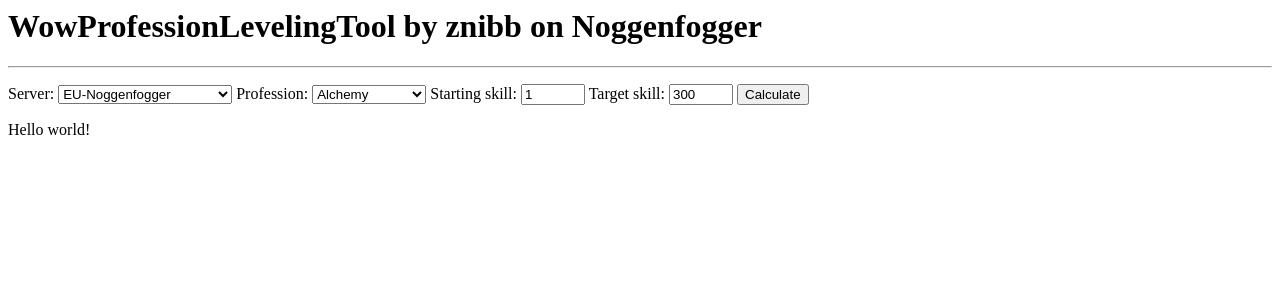
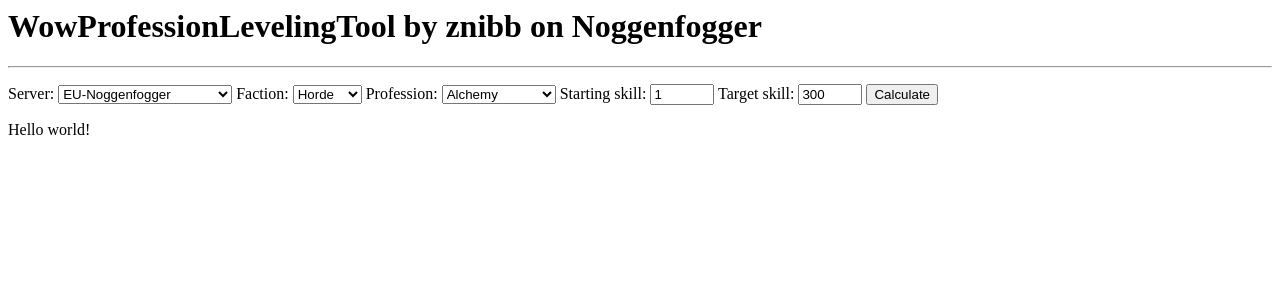
Before and after one commit to znibb/WowProfessionLevelingTool, a Flask app: page / in a window 1280 px wide. Shown: the top 300 px of the page. Run offline with Flask 2, Linux system fonts and the light colour scheme.

Commit message:
Added faction input field

```diff
--- a/app/forms.py
+++ b/app/forms.py
@@ -98,6 +98,9 @@
     server = SelectField(u'Server',
         default='EU-Noggenfogger',
         choices=[(server, server) for server in servers])
+    faction = SelectField(u'Faction',
+        default='Horde',
+        choices=[('Alliance', 'Alliance'), ('Horde', "Horde")])
     profession = SelectField(u'Profession',
         choices=[(profession, profession) for profession in professions])
     startSkill = IntegerField(u'Starting skill',
--- a/app/routes.py
+++ b/app/routes.py
@@ -19,10 +19,12 @@
 
     if not session.get("server") is None:
         form.server.data=session.get("server")
+        form.faction.data=session.get("faction")
         form.profession.data=session.get("profession")
         form.startSkill.data=session.get("startSkill")
         form.targetSkill.data=session.get("targetSkill")
         session.pop("server", None)
+        session.pop("faction", None)
         session.pop("profession", None)
         session.pop("startSkill", None)
         session.pop("targetSkill", None)
@@ -31,9 +33,10 @@
     if form.validate_on_submit():
         now = datetime.now()
         current_time = now.strftime("%H:%M:%S")
-        flash('{}: Calculated for {} - {} - {} - {}'.format(current_time,
-            form.server.data, form.profession.data, form.startSkill.data, form.targetSkill.data))
+        flash('{}: Calculated for {} - {} - {} - {} - {}'.format(current_time,
+            form.server.data, form.faction.data, form.profession.data, form.startSkill.data, form.targetSkill.data))
         session["server"] = form.server.data
+        session["faction"] = form.faction.data
         session["profession"] = form.profession.data
         session["startSkill"] = form.startSkill.data
         session["targetSkill"] = form.targetSkill.data
--- a/app/templates/index.html
+++ b/app/templates/index.html
@@ -5,6 +5,7 @@
         {{ form.hidden_tag() }}
         <p>
             {{ form.server.label }}: {{ form.server() }}
+            {{ form.faction.label }}: {{ form.faction() }}
             {{ form.profession.label }}: {{ form.profession() }}
             {{ form.startSkill.label }}: {{ form.startSkill(size=2) }}
             {% for error in form.startSkill.errors %}
```
